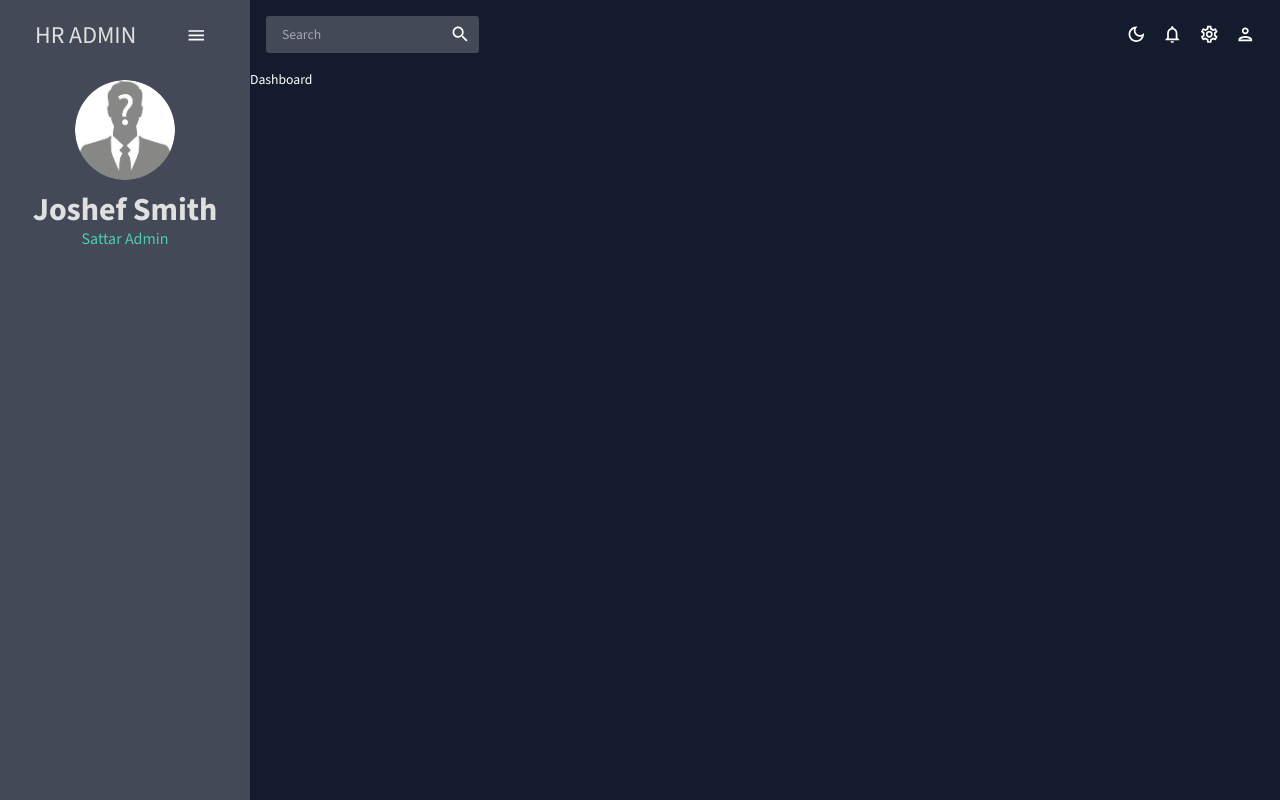
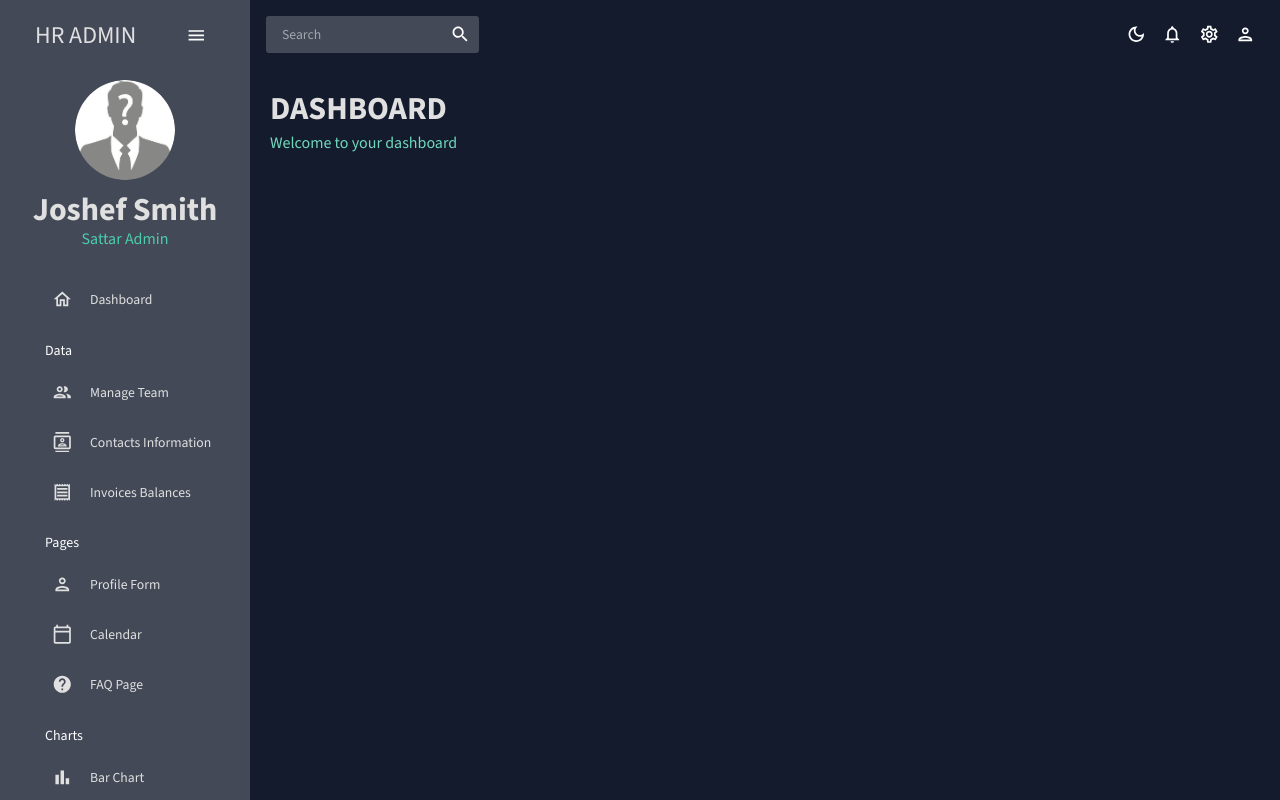
Before and after one commit to Sazzad-Saju/hr-admin, a React (Create React App) app: page / in a window 1280 px wide. Built offline with nearby package versions, Linux system fonts and the light colour scheme.

Commit message:
Add: full sidebar + basic component header

```diff
--- /dev/null
+++ b/src/components/Header.jsx
@@ -0,0 +1,20 @@
+import { Typography, Box, useTheme } from "@mui/material";
+import { tokens } from "../theme";
+
+
+const Header = ({ title, subtitle }) => {
+    const theme = useTheme();
+    const colors = tokens(theme.palette.mode);
+    return <Box sx={{ mb: "30px" }}>
+        <Typography variant="h2" sx={{
+            color: colors.grey[100],
+            fontWeight: "bold",
+            mb: "5px",
+        }}>{title}</Typography>
+        <Typography variant="h5" sx={{
+            color: colors.greenAccent[400],
+        }}>{subtitle}</Typography>
+    </Box>
+}
+
+export default Header;
--- a/src/scenes/dashboard/index.jsx
+++ b/src/scenes/dashboard/index.jsx
@@ -1,6 +1,12 @@
+import { Box } from "@mui/material";
+import Header from "../../components/Header";
 
 const Dashboard = () => {
-    return <div>Dashboard</div>
+    return <Box sx={{ m: "20px" }}>
+        <Box sx={{ display: "flex", justifyContent: "space-between", alignItems: "center" }}>
+        <Header title="DASHBOARD" subtitle="Welcome to your dashboard" />
+        </Box>
+    </Box>
 }
 
 export default Dashboard;
--- a/src/scenes/global/Sidebar.jsx
+++ b/src/scenes/global/Sidebar.jsx
@@ -21,6 +21,25 @@
 import TimelineOutlinedIcon from "@mui/icons-material/TimelineOutlined";
 import MenuOutlinedIcon from "@mui/icons-material/MenuOutlined";
 import MapOutlinedIcon from "@mui/icons-material/MapOutlined";
+
+const Item = ({ title, to, icon, selected, setSelected }) => {
+    const theme = useTheme();
+    const colors = tokens(theme.palette.mode);
+
+    return (
+        <MenuItem
+            component={<Link to={to} />}
+            active={selected === title}
+            onClick={() => setSelected(title)}
+            icon={icon}
+            style={{
+                color: colors.grey[100],
+            }}
+        >
+            <Typography>{title}</Typography>
+        </MenuItem>
+    );
+};
 
 const Sidebar = () => {
     const theme = useTheme();
@@ -117,9 +136,9 @@
                                     Joshef Smith
                                 </Typography>
                                 <Typography variant="h5"
-                                sx={{
-                                    color: colors.greenAccent[500],
-                                }}>
+                                    sx={{
+                                        color: colors.greenAccent[500],
+                                    }}>
                                     Sattar Admin
                                 </Typography>
                             </Box>
@@ -127,94 +146,102 @@
                     )}
 
                     {/* MENU ITEMS */}
-                    <Box paddingLeft={isCollapsed ? undefined : "10%"}>
+                    <Box sx={{
+                        pl: isCollapsed ? 0 : "10%",
+                    }}>
+                        <Item
+                            title="Dashboard"
+                            to="/"
+                            icon={<HomeOutlinedIcon />}
+                            selected={selected}
+                            setSelected={setSelected}
+                        />
+
+                        <Typography variant="h6" color={colors.grey[300]} sx={{ m: "15px 0 5px 20px" }}>
+                            Data
+                        </Typography>
+                        <Item
+                            title="Manage Team"
+                            to="/team"
+                            icon={<PeopleOutlinedIcon />}
+                            selected={selected}
+                            setSelected={setSelected}
+                        />
+                        <Item
+                            title="Contacts Information"
+                            to="/contacts"
+                            icon={<ContactsOutlinedIcon />}
+                            selected={selected}
+                            setSelected={setSelected}
+                        />
+                        <Item
+                            title="Invoices Balances"
+                            to="/invoices"
+                            icon={<ReceiptOutlinedIcon />}
+                            selected={selected}
+                            setSelected={setSelected}
+                        />
+
+                        <Typography variant="h6" color={colors.grey[300]} sx={{ m: "15px 0 5px 20px" }}>
+                            Pages
+                        </Typography>
+                        <Item
+                            title="Profile Form"
+                            to="/form"
+                            icon={<PersonOutlinedIcon />}
+                            selected={selected}
+                            setSelected={setSelected}
+
+                        />
+                        <Item
+                            title="Calendar"
+                            to="/calendar"
+                            icon={<CalendarTodayOutlinedIcon />}
+                            selected={selected}
+                            setSelected={setSelected}
+                        />
+                        <Item
+                            title="FAQ Page"
+                            to="/faq"
+                            icon={<HelpOutlinedIcon />}
+                            selected={selected}
+                            setSelected={setSelected}
+                        />
+                        <Typography variant="h6" color={colors.grey[300]} sx={{ m: "15px 0 5px 20px" }}>
+                            Charts
+                        </Typography>
+                        <Item
+                            title="Bar Chart"
+                            to="/bar"
+                            icon={<BarChartOutlinedIcon />}
+                            selected={selected}
+                            setSelected={setSelected}
+                        />
+                        <Item
+                            title="Pie Chart"
+                            to="/pie"
+                            icon={<PieChartOutlineOutlinedIcon />}
+                            selected={selected}
+                            setSelected={setSelected}
+                        />
+                        <Item
+                            title="Line Chart"
+                            to="/line"
+                            icon={<TimelineOutlinedIcon />}
+                            selected={selected}
+                            setSelected={setSelected}
+                        />
+                        <Item
+                            title="Geography Chart"
+                            to="/geography"
+                            icon={<MapOutlinedIcon />}
+                            selected={selected}
+                            setSelected={setSelected}
+                        />
                     </Box>
                 </Menu>
             </ProSidebar>
         </Box>
-
-
-        // <Box
-        //     sx={{
-        //         "& .pro-sidebar-inner": {
-        //             background: `${colors.primary[400]} !important`,
-        //         },
-        //         "& .ps-icon-wrapper": {
-        //             backgroundColor: "transparent !important",
-        //         },
-        //         "& .ps-inner-item": {
-        //             padding: "5px 35px 5px 20px !important",
-        //         },
-        //         "& .ps-inner-item:hover": {
-        //             color: "#868dfb !important",
-        //         },
-        //         "& .ps-menu-item.active": {
-        //             color: "#6870fa !important",
-        //         },
-        //     }}
-        // >
-        //     <ProSidebar collapsed={isCollapsed}>
-        //         <Menu iconShape="square">
-        //             {/* LOGO AND MENU ICON */}
-        //             <MenuItem
-        //                 onClick={() => setIsCollapsed(!isCollapsed)}
-        //                 icon={isCollapsed ? <MenuOutlinedIcon /> : undefined}
-        //                 style={{
-        //                     margin: "10px 0 20px 0",
-        //                     color: colors.grey[100],
-        //                 }}
-        //             >
-        //             {!isCollapsed && (
-        //                 <Box sx={{
-        //                     display: "flex",
-        //                     justifyContent: "space-between",
-        //                     alignItems: "center",
-        //                     ml: "15px",
-        //                 }}>
-        //                     <Typography variant="h3" color={colors.grey[100]}>
-        //                         ADMINS
-        //                     </Typography>
-        //                     <IconButton>
-        //                         <MenuOutlinedIcon />
-        //                     </IconButton>
-        //                 </Box>
-        //             )}
-        //             </MenuItem>
-
-        //             {/* USER */}
-        //             {!isCollapsed && (
-        //                 <Box sx={{mb: "25px"}}>
-        //                     <Box sx={{ display: "flex", justifyContent: "center", alignItems: "center"}}>
-        //                         <img
-        //                             alt="profile-user"
-        //                             width="100px"
-        //                             height="100px"
-        //                             src={`../../assets/anonymous.png`}
-        //                             style={{ cursor: "pointer", borderRadius: "50%" }}
-        //                         />
-        //                     </Box>
-        //                     <Box sx={{ textAlign: "center" }}>
-        //                         <Typography
-        //                             variant="h2"
-        //                             color={colors.grey[100]}
-        //                             fontWeight="bold"
-        //                             sx={{ m: "10px 0 0 0" }}
-        //                         >
-        //                             Joshef Smith
-        //                         </Typography>
-        //                         <Typography variant="h5" color={colors.greenAccent[500]}>
-        //                             Sattar Admin
-        //                         </Typography>
-        //                     </Box>
-        //                 </Box>
-        //             )}
-
-        //             {/* MENU ITEMS */}
-        //             <Box paddingLeft={isCollapsed ? undefined : "10%"}>
-        //             </Box>
-        //         </Menu>
-        //     </ProSidebar>
-        // </Box>
     );
 };
 
```
